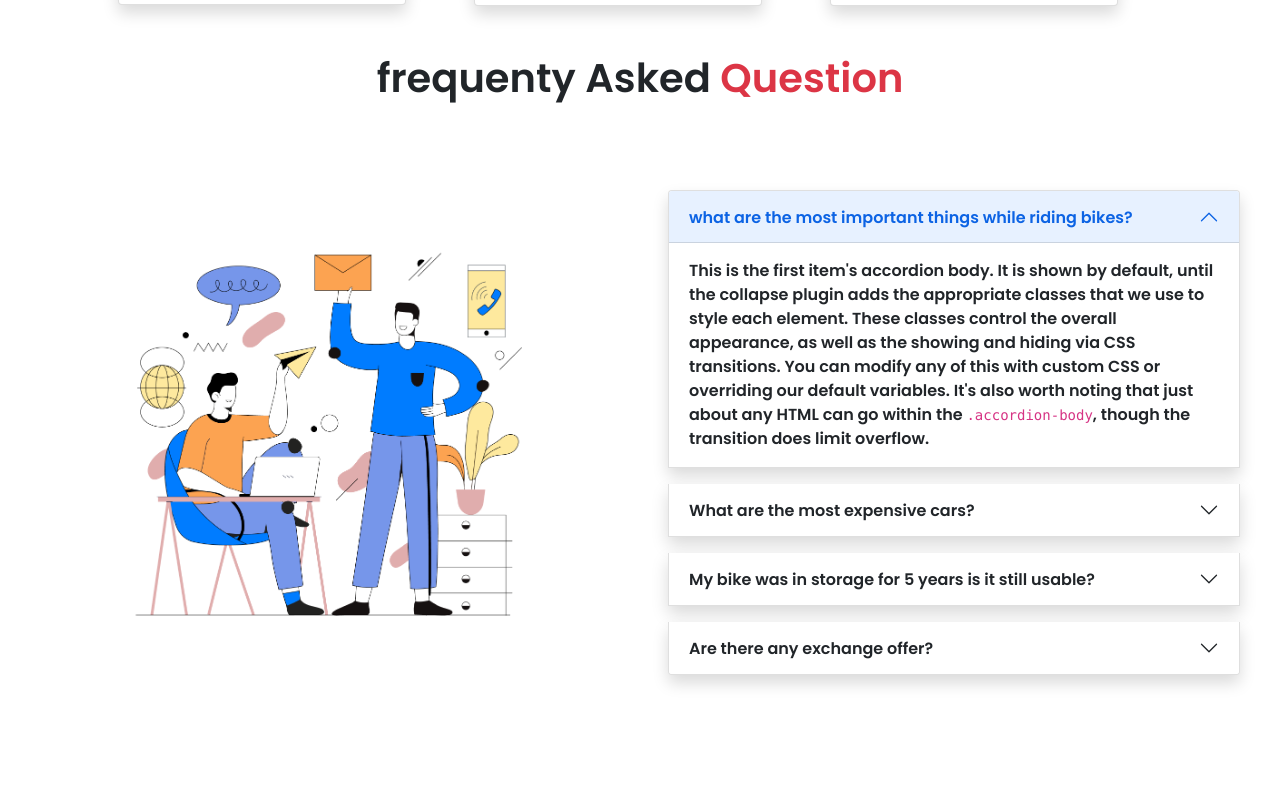
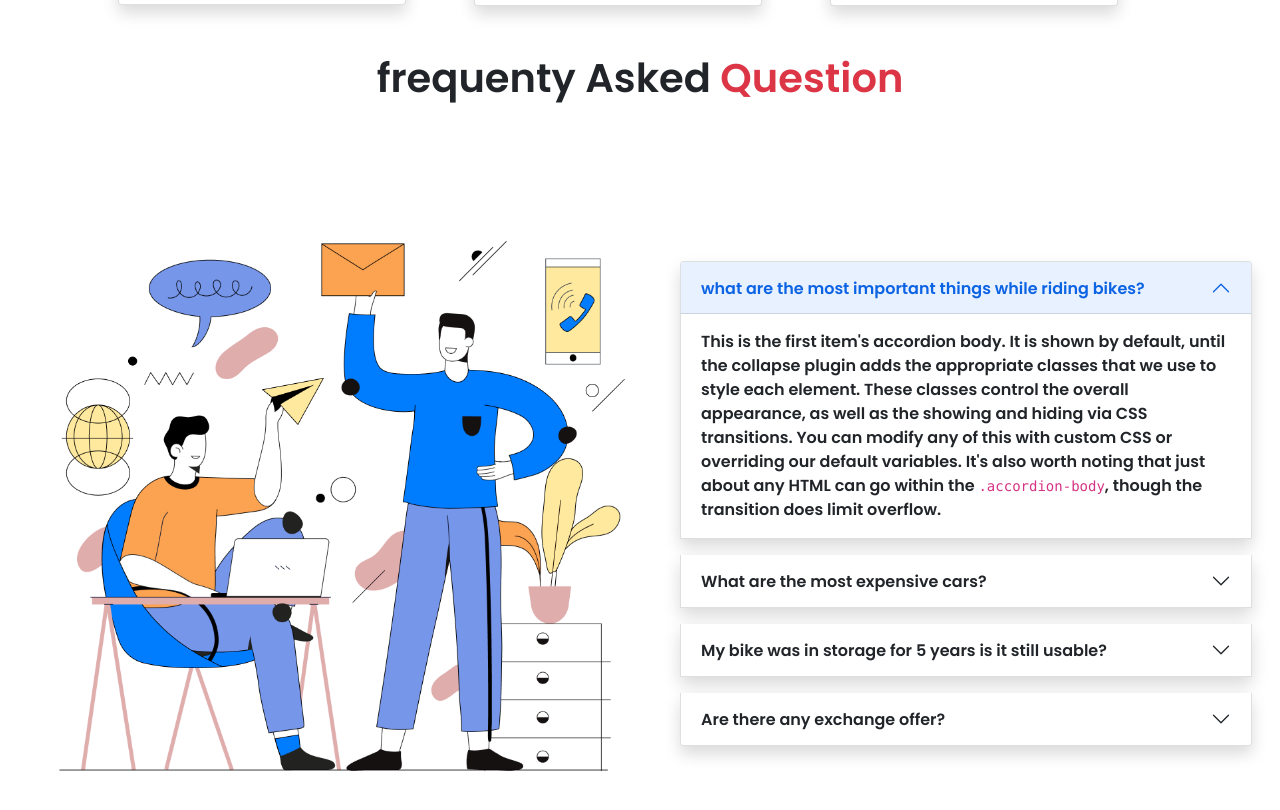
Before and after one commit to mahlilmahee/thirdassignment, a plain HTML site: page index.html in a window 1280 px wide. Shown: the part 3977-4787 px from the top of the page. Before the commit the page ends 4692 px from the top, so only its background shows below. Drawn offline with nearby package versions, Linux system fonts and the light colour scheme.

Commit message:
added some more

```diff
--- a/index.html
+++ b/index.html
@@ -27,11 +27,19 @@
 height: 243px;
 
     }
+    /* only to make the website fully respondive */
+    html, body {
+    overflow-x:hidden;
+    width:100%;
+   /* You may also want to try adding:*/
+    margin: 0;
+    padding: 0;
+}
 </style>
 
 
 </head>
-<body>
+<body >
 <!-- head section and the top image will be here  -->
     <header>
       <section style="background-color: #264653;" class="overflow-hidden pt-5 pb-5 px-4 mb-5">
@@ -307,11 +315,11 @@ height: 243px;
 
 
 <!-- frequenty asked question by our customer  -->
-<section>
-<h1 class="fw-bold text-center mb-5 mt-5" > frequenty Asked <span class="text-danger">Question</span></h1>
+<section class="mb-5">
+<h1 class="fw-bold text-center mb-5 " > frequenty Asked <span class="text-danger">Question</span></h1>
 
- <div class="row d-flex gy-5  flex-column row-cols-lg-2  align-items-center p-4 justify-content-evenly flex-lg-row">
-      <div class=" col-12 col-lg-6 text-center"><img src="images/faq.png" width="65%"   alt=""></div>
+ <div class="row d-flex gy-5  flex-column row-cols-lg-2  align-items-center p-4 justify-content-evenly flex-lg-row m-0 pe-0">
+      <div class=" col-10 col-lg-6 text-center"><img src="images/faq.png" width="95%"   alt=""></div>
      <!-- extra ordinary section -->
      <div class=" col-12 col-lg-6">
         <div class="accordion" id="accordionExample">
```
